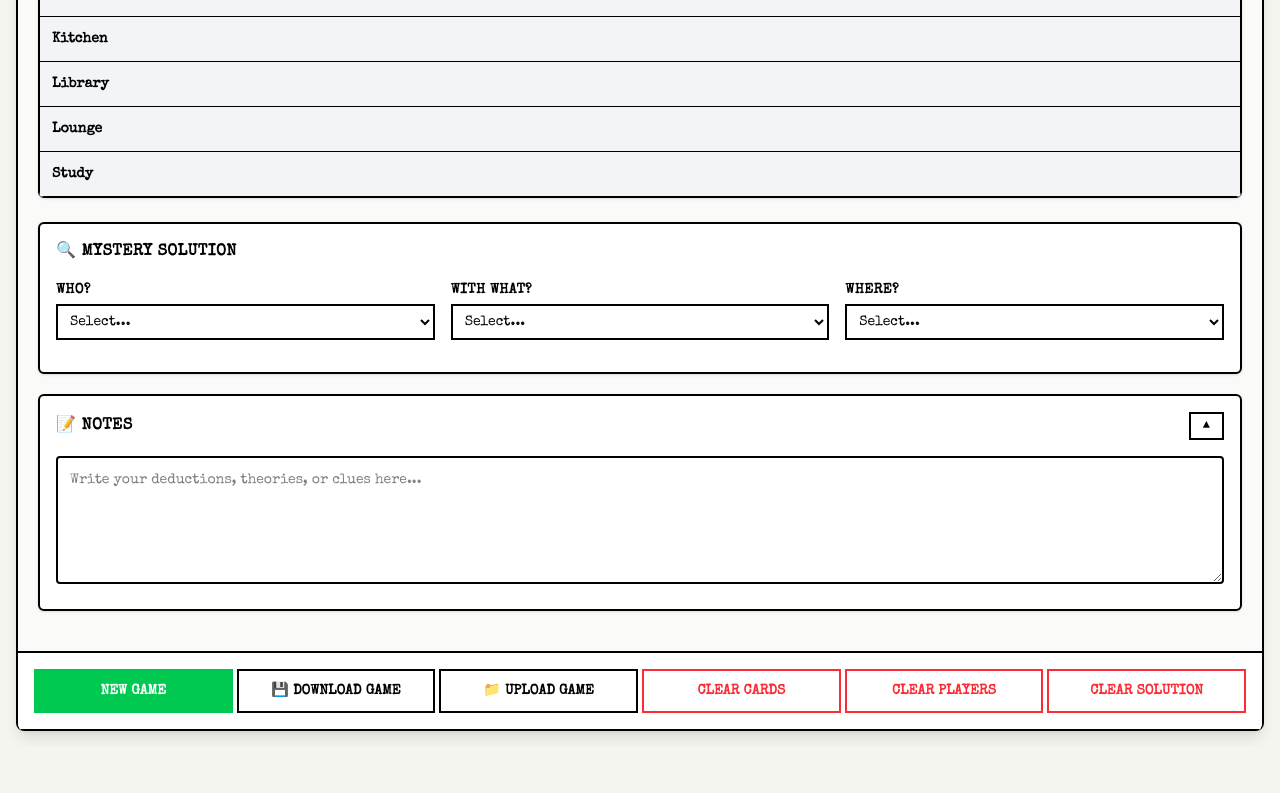
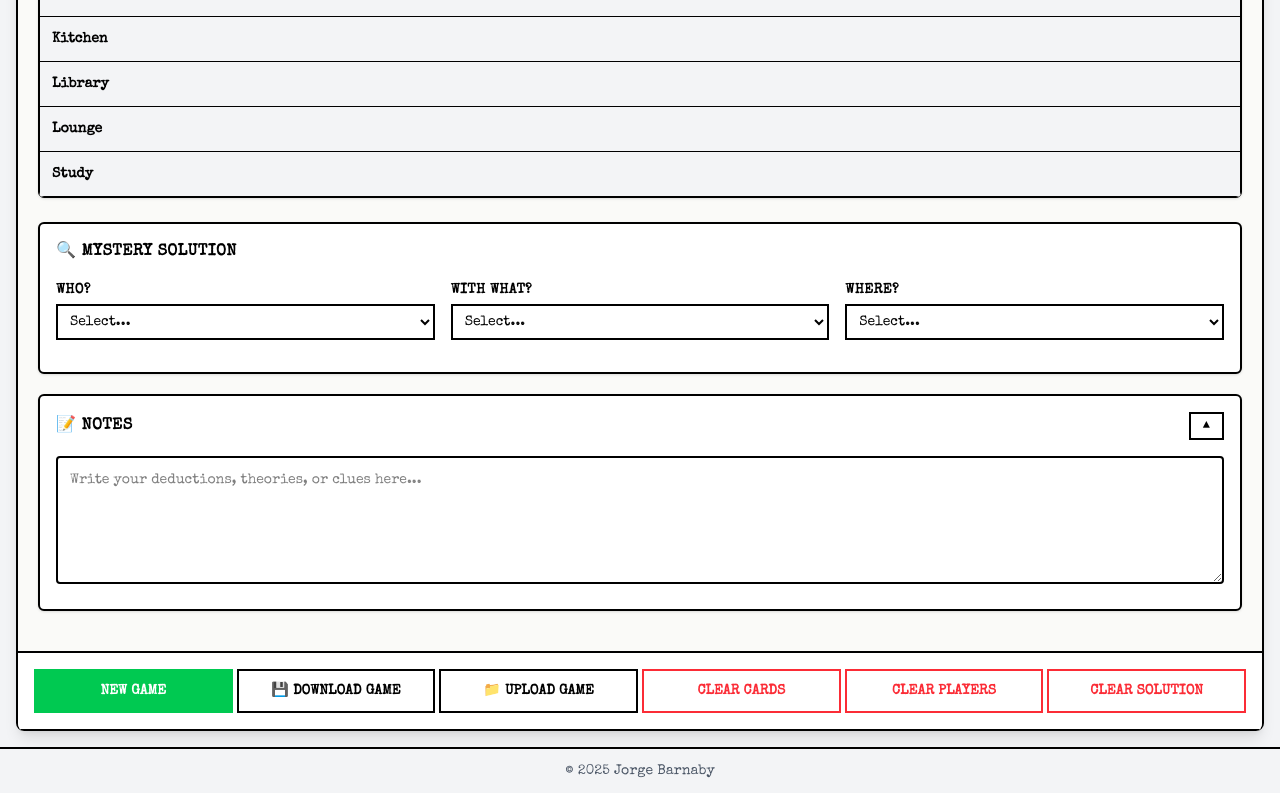
Before and after one commit to yorch/clue-digital-scorecard, a React (Vite) app: page / in a window 1280 px wide. Shown: the part 1543-2336 px from the top of the page. Before the commit the page ends 2290 px from the top, so only its background shows below. Built offline with nearby package versions, Linux system fonts and the light colour scheme.

Commit message:
feat: Add Footer component

```diff
--- a/src/app.jsx
+++ b/src/app.jsx
@@ -709,7 +709,9 @@ function ClueApp() {
 
   return (
     <>
-      <div className="max-w-screen-xl mx-auto bg-paper-white border-l-2 border-r-2 border-t-2 border-black m-3 sm:m-4 rounded-lg overflow-hidden shadow-lg">
+      <div className="min-h-screen bg-gray-100 flex flex-col">
+        <div className="flex-1 flex justify-center">
+          <div className="max-w-screen-xl w-full bg-paper-white border-l-2 border-r-2 border-t-2 border-black m-3 sm:m-4 rounded-lg overflow-hidden shadow-lg">
             <Header
               currentLanguage={currentLanguage}
               setLanguage={setLanguage}
@@ -802,6 +804,10 @@ function ClueApp() {
               startNewGame={startNewGame}
               showConfirm={showConfirm}
             />
+          </div>
+        </div>
+
+        <Footer />
       </div>
 
       <ToastMessages
@@ -1749,6 +1755,17 @@ function Controls({
   );
 }
 
+// Footer Component
+function Footer() {
+  const currentYear = new Date().getFullYear();
+
+  return (
+    <div className="bg-gray-100 text-center py-3 px-4 border-t-2 border-black text-sm font-typewriter text-gray-600">
+      <p>© {currentYear} Jorge Barnaby</p>
+    </div>
+  );
+}
+
 // Render the app using React 18 createRoot API
 const root = ReactDOM.createRoot(document.getElementById('root'));
 root.render(<ClueApp />);
```
Lines whose indentation alone changed are shown as unchanged.
